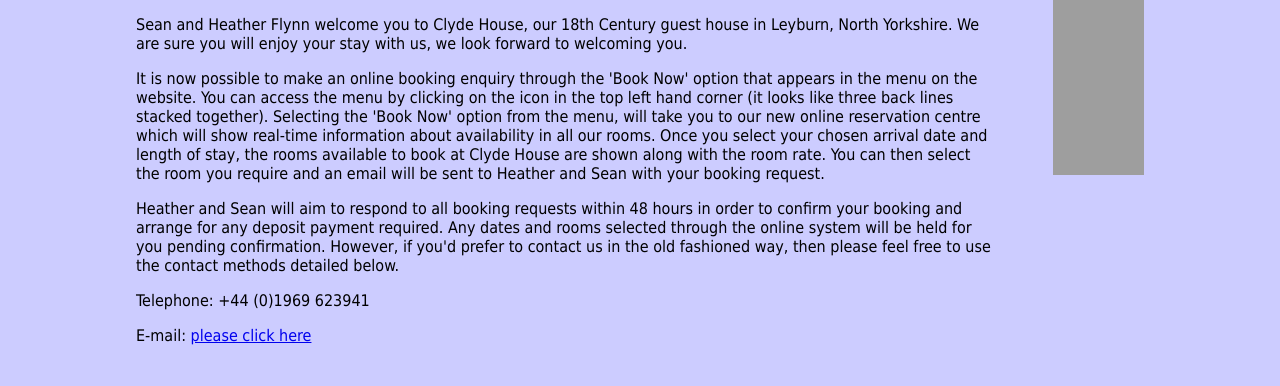
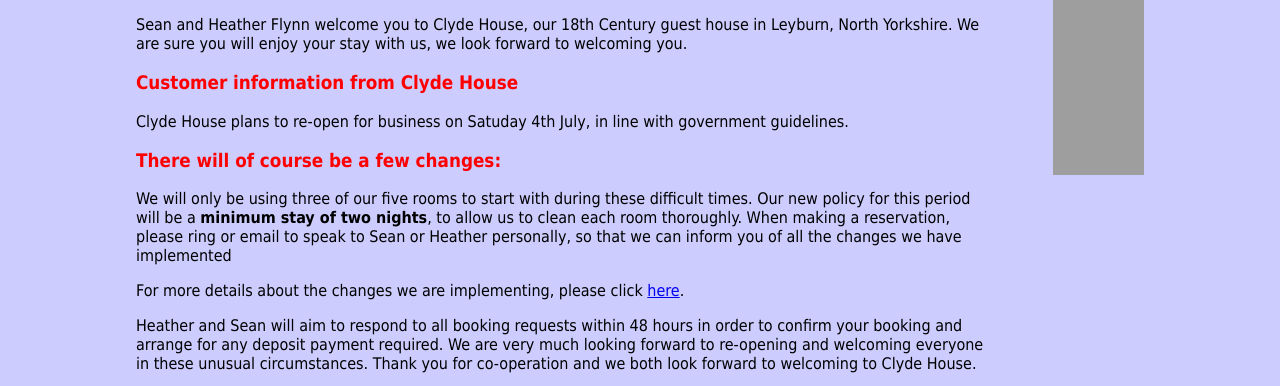
Before and after one commit to sframpton/clydehouse, a plain HTML site: page index.htm in a window 1280 px wide. Shown: the part 226-612 px from the top of the page. Drawn offline with nearby package versions, Linux system fonts and the light colour scheme; grey boxes are pictures that could not be loaded.

Commit message:
Covid-19 update

```diff
--- a/index.htm
+++ b/index.htm
@@ -55,18 +55,28 @@
 					Sean and Heather Flynn welcome you to Clyde House, our 18th Century guest house in Leyburn, North Yorkshire.
 					We are sure you will enjoy your stay with us, we look forward to welcoming you.
 				</p>
+				<h3 style="color:red">
+					Customer information from Clyde House
+				</h3>
 				<p>
-					It is now possible to make an online booking enquiry through the 'Book Now' option that appears in the menu on the website. You can
-					access the menu by clicking on the icon in the top left hand corner (it looks like three back lines stacked together). Selecting the
-					'Book Now' option from the menu, will take you to our new online reservation centre which will show real-time information about
-					availability in all our	rooms. Once you select your chosen arrival date and length of stay, the rooms available to book at Clyde House
-					are shown along with the room rate. You can then select the room you require and an email will be sent to Heather and Sean with your
-					booking request.
+					Clyde House plans to re-open for business on Satuday 4th July, in line with government guidelines.
+				</p>
+				<h3 style="color:red">
+					There will of course be a few changes:
+				</h3>
+				<p>
+					We will only be using three of our five rooms to start with during these difficult times. Our new policy for this
+					period will be a <b>minimum stay of two nights</b>, to allow us to clean each room thoroughly. When making a reservation,
+					please ring or email to speak to Sean or Heather personally, so that we can inform you of all the changes we have
+					implemented
+				</p>
+				<p>
+					For more details about the changes we are implementing, please click <a href="docs/covid.pdf" target="_blank">here</a>.
 				</p>
 				<p>
 					Heather and Sean will aim to respond to all booking requests within 48 hours in order to confirm your booking and arrange for any
-					deposit payment required. Any dates and rooms selected through the online system will be held for you pending confirmation. However,
-					if you'd prefer	to contact us in the old fashioned way, then please feel free to use the contact methods detailed below.
+					deposit payment required. We are very much looking forward to re-opening and welcoming everyone in these unusual circumstances.
+					Thank you for co-operation and we both look forward to welcoming to Clyde House.
 				</p>
 				<p>
 					Telephone:  +44 (0)1969 623941
@@ -95,7 +105,7 @@
 		</div>
 		<div id="copyright">
 			<p>
-				Copyright &copy; 2019 <a href="mailto:info&#64;clydehouse.com?subject=Clyde House Website">Clyde House</a>
+				Copyright &copy; 2020 <a href="mailto:info&#64;clydehouse.com?subject=Clyde House Website">Clyde House</a>
 			</p>
 		</div>
 	</body>
```
Also changed, not shown: access.html (+1 -1 lines), bedrooms.html (+1 -1 lines), contact.html (+1 -1 lines), gallery.html (+1 -1 lines), location.html (+1 -1 lines), policies.html (+4 -1 lines), privacy.html (+1 -1 lines), terms.html (+1 -1 lines), 2 other files.
